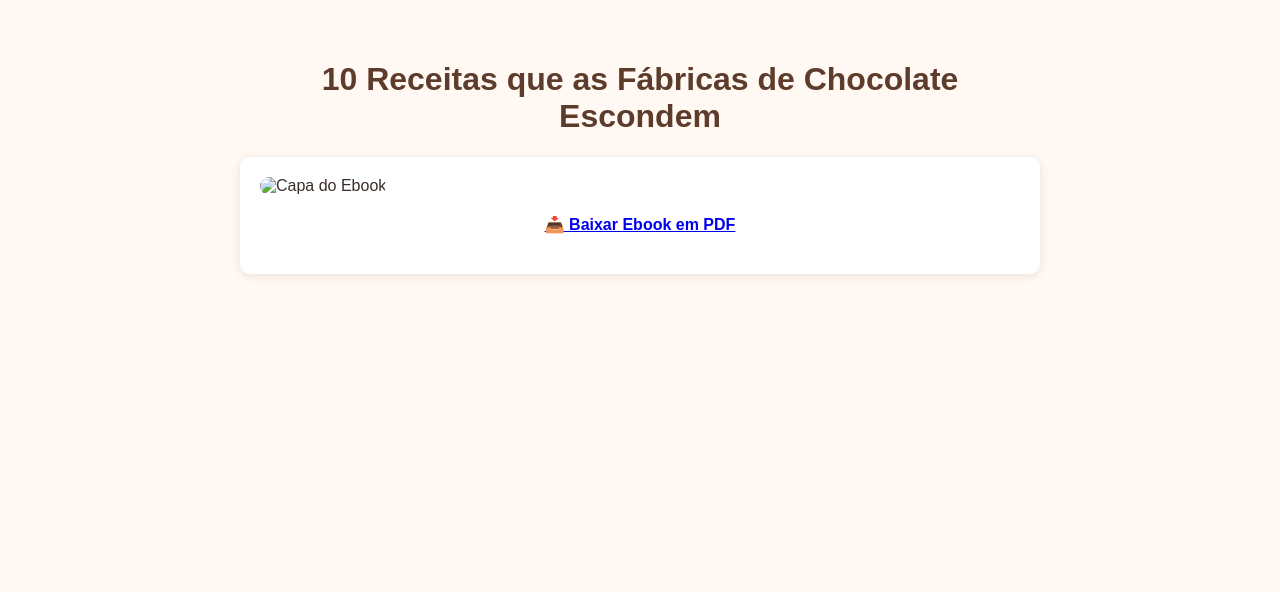
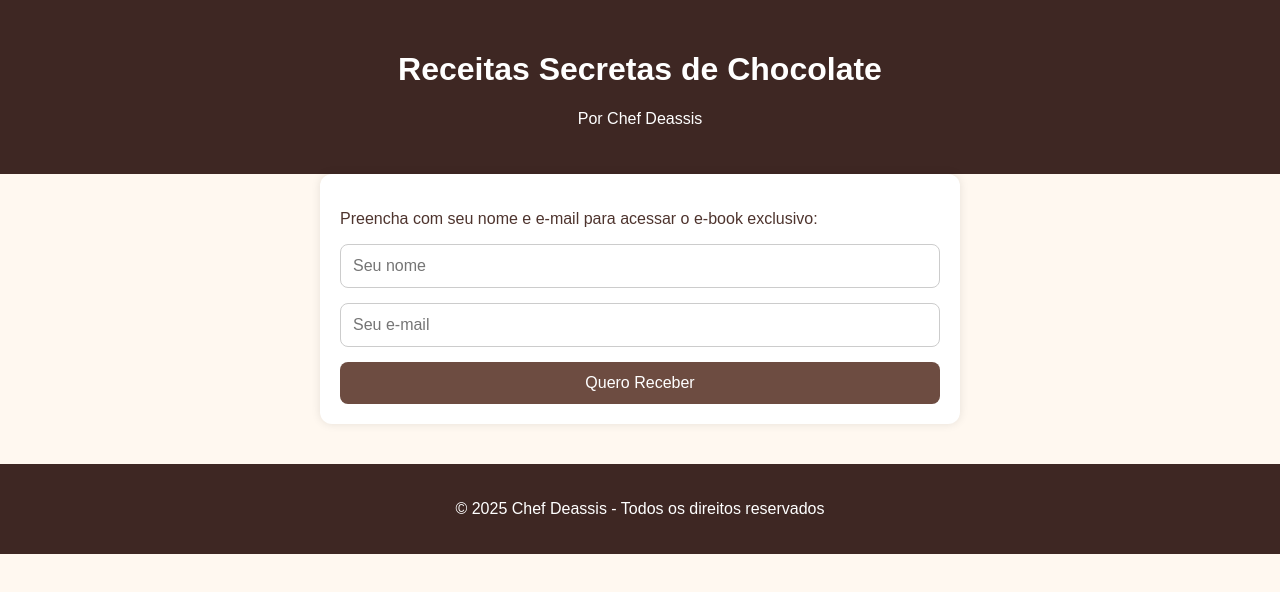
Before and after one commit to ChefDeassisOficial/site-receitas-chocolate, a plain HTML site: page index.html in a window 1280 px wide. Drawn offline with Linux system fonts and the light colour scheme.

Commit message:
Add files via upload

```diff
--- a/index.html
+++ b/index.html
@@ -1,26 +1,82 @@
 
 <!DOCTYPE html>
-<html lang="pt-BR">
+<html lang="pt-br">
 <head>
-  <meta charset="UTF-8">
-  <meta name="viewport" content="width=device-width, initial-scale=1.0">
-  <title>10 Receitas Secretas de Chocolate</title>
-  <style>
-    body { font-family: 'Arial', sans-serif; background: #fff8f3; padding: 2rem; color: #3a2e2a; }
-    h1 { text-align: center; color: #5e3c2c; }
-    .container { max-width: 800px; margin: 0 auto; }
-    .card { background: #fff; border-radius: 10px; box-shadow: 0 2px 10px rgba(0,0,0,0.1); padding: 20px; margin-bottom: 20px; }
-    img { width: 100%; border-radius: 10px; }
-    .pdf-link { display: block; margin: 20px 0; text-align: center; font-weight: bold; color: #b05d3b; }
-  </style>
+    <meta charset="UTF-8">
+    <title>Receitas Secretas de Chocolate</title>
+    <meta name="viewport" content="width=device-width, initial-scale=1">
+    <style>
+        body {
+            font-family: 'Arial', sans-serif;
+            margin: 0;
+            padding: 0;
+            background-color: #fff8f0;
+            color: #4e342e;
+        }
+        header {
+            background-color: #3e2723;
+            padding: 30px;
+            text-align: center;
+            color: white;
+        }
+        h1 {
+            font-size: 2rem;
+        }
+        main {
+            padding: 20px;
+            max-width: 600px;
+            margin: 0 auto;
+            background-color: #ffffff;
+            box-shadow: 0 0 10px rgba(0,0,0,0.1);
+            border-radius: 12px;
+        }
+        form {
+            display: flex;
+            flex-direction: column;
+            gap: 15px;
+        }
+        input, button {
+            padding: 12px;
+            font-size: 1rem;
+            border-radius: 8px;
+            border: 1px solid #ccc;
+        }
+        button {
+            background-color: #6d4c41;
+            color: white;
+            border: none;
+            cursor: pointer;
+        }
+        button:hover {
+            background-color: #5d4037;
+        }
+        footer {
+            text-align: center;
+            padding: 20px;
+            background-color: #3e2723;
+            color: white;
+            margin-top: 40px;
+        }
+    </style>
 </head>
 <body>
-  <div class="container">
-    <h1>10 Receitas que as Fábricas de Chocolate Escondem</h1>
-    <div class="card">
-      <img src="assets/capa.png" alt="Capa do Ebook">
-      <p class="pdf-link"><a href="ebook-receitas-chocolate.pdf" download>📥 Baixar Ebook em PDF</a></p>
-    </div>
-  </div>
+    <header>
+        <h1>Receitas Secretas de Chocolate</h1>
+        <p>Por Chef Deassis</p>
+    </header>
+
+    <main>
+        <p>Preencha com seu nome e e-mail para acessar o e-book exclusivo:</p>
+        <form action="https://formsubmit.co/deassis.nascimento.2024@gmail.com" method="POST">
+            <input type="text" name="nome" placeholder="Seu nome" required>
+            <input type="email" name="email" placeholder="Seu e-mail" required>
+            <input type="hidden" name="_next" value="https://chefdeassisoficial.github.io/site-receitas-chocolate/receitas.html">
+            <button type="submit">Quero Receber</button>
+        </form>
+    </main>
+
+    <footer>
+        <p>&copy; 2025 Chef Deassis - Todos os direitos reservados</p>
+    </footer>
 </body>
 </html>
```
